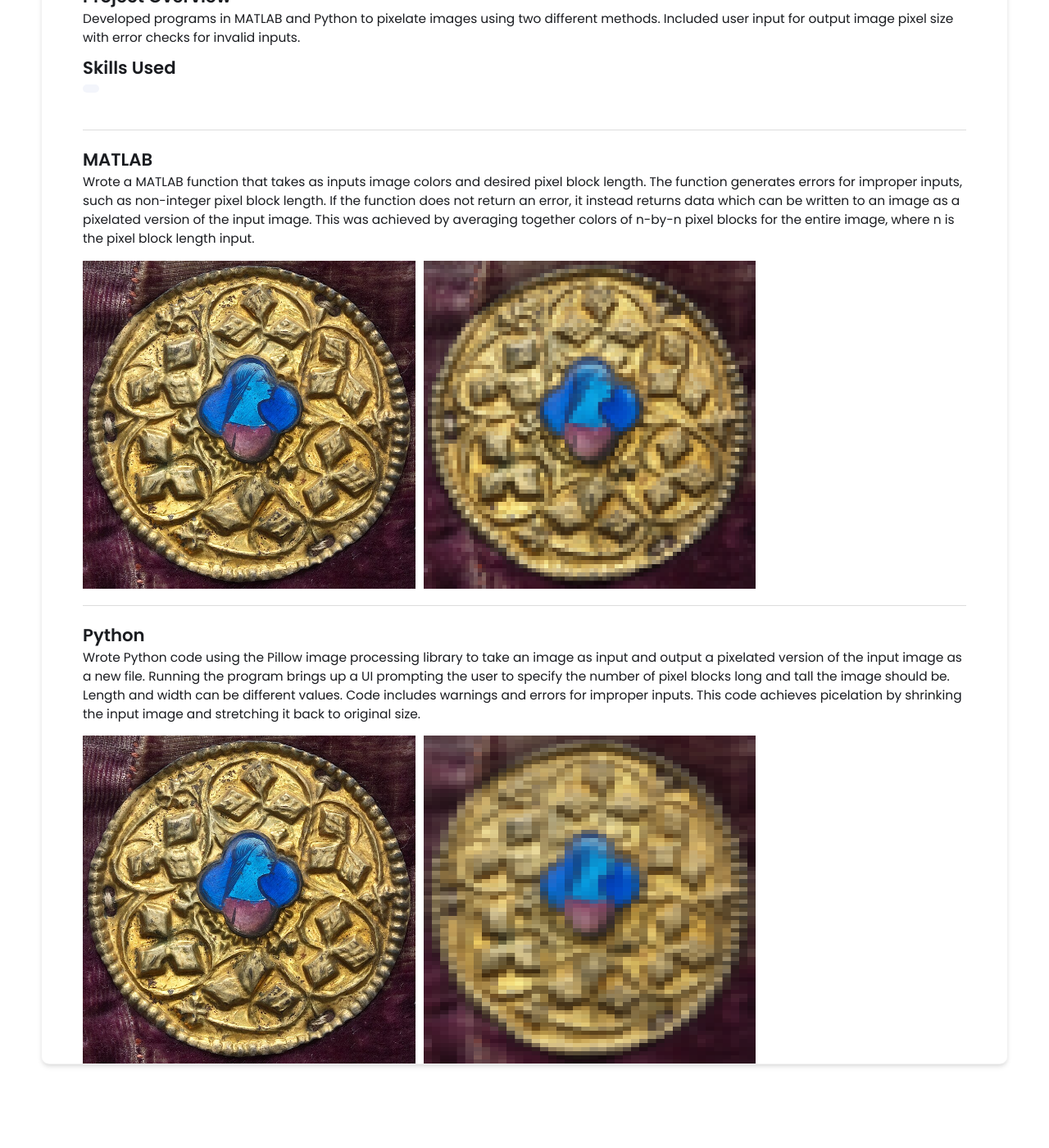
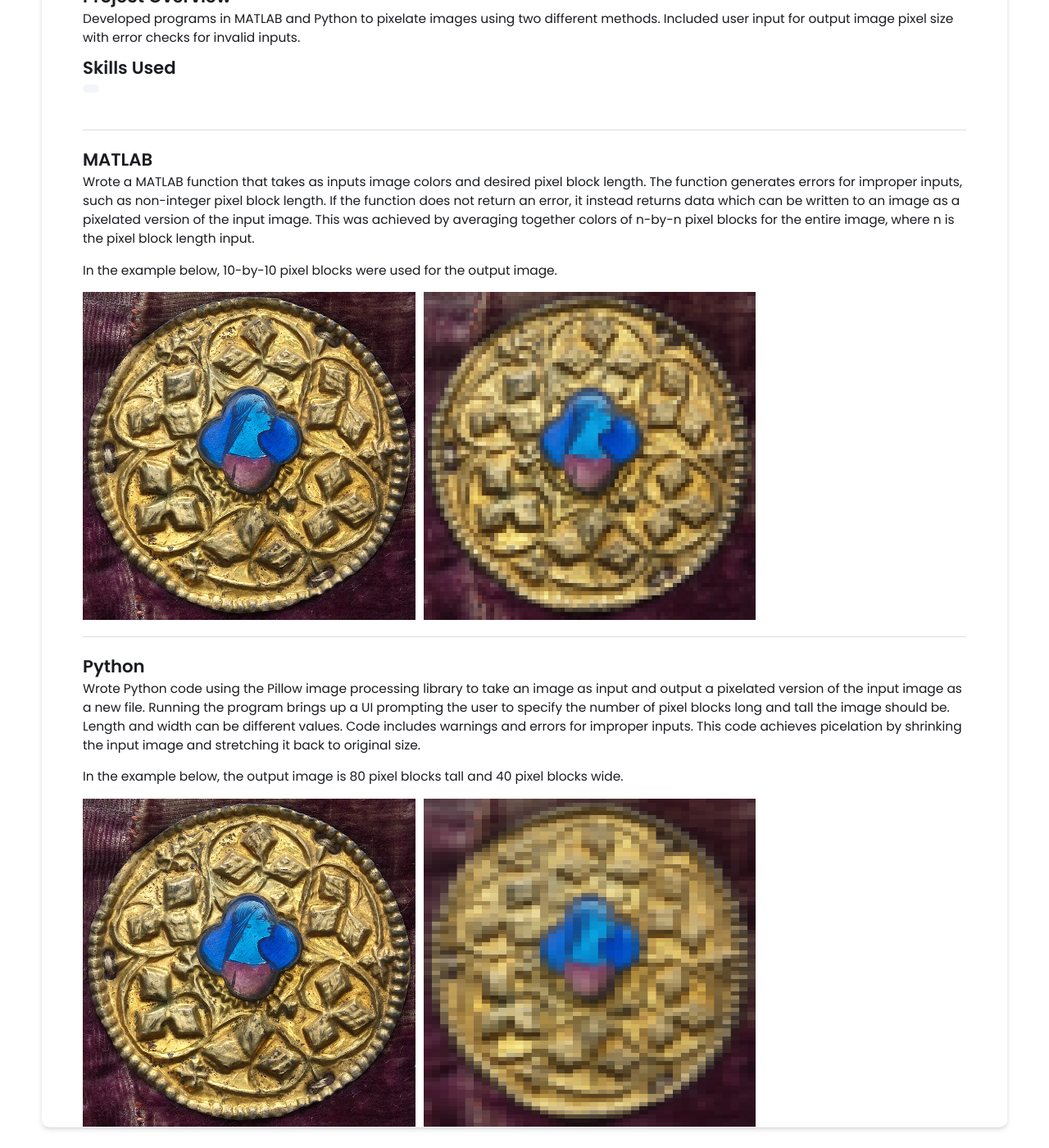
Before and after one commit to MattPieti/MattPieti.github.io, a Jekyll site: the page built from _projects/4pixelation/index.md, in a window 1280 px wide and 1400 px high, scrolled down 577 px. Shown: the whole window at 82% size. Built offline with Jekyll 4.4.1, drawn with Linux system fonts in a browser that asks for light colours; before the commit the page ends 1900 px from its top, so only the background shows below that.

Commit message:
Update index.md

```diff
--- a/_projects/4pixelation/index.md
+++ b/_projects/4pixelation/index.md
@@ -15,6 +15,10 @@ main-image: /pixcomp.png
 
 Wrote a MATLAB function that takes as inputs image colors and desired pixel block length. The function generates errors for improper inputs, such as non-integer pixel block length. If the function does not return an error, it instead returns data which can be written to an image as a pixelated version of the input image. This was achieved by averaging together colors of n-by-n pixel blocks for the entire image, where n is the pixel block length input.
 
+
+
+In the example below, 10-by-10 pixel blocks were used for the output image.
+
 {% include image-gallery.html images="ornament.jpg, pixelatedornament.png" height="400" %}
 
 ---
@@ -24,4 +28,8 @@ Wrote a MATLAB function that takes as inputs image colors and desired pixel bloc
 
 Wrote Python code using the Pillow image processing library to take an image as input and output a pixelated version of the input image as a new file. Running the program brings up a UI prompting the user to specify the number of pixel blocks long and tall the image should be. Length and width can be different values. Code includes warnings and errors for improper inputs. This code achieves picelation by shrinking the input image and stretching it back to original size.
 
+
+
+In the example below, the output image is 80 pixel blocks tall and 40 pixel blocks wide.
+
 {% include image-gallery.html images="ornament.jpg, pixorn.png" height="400" %}
```
